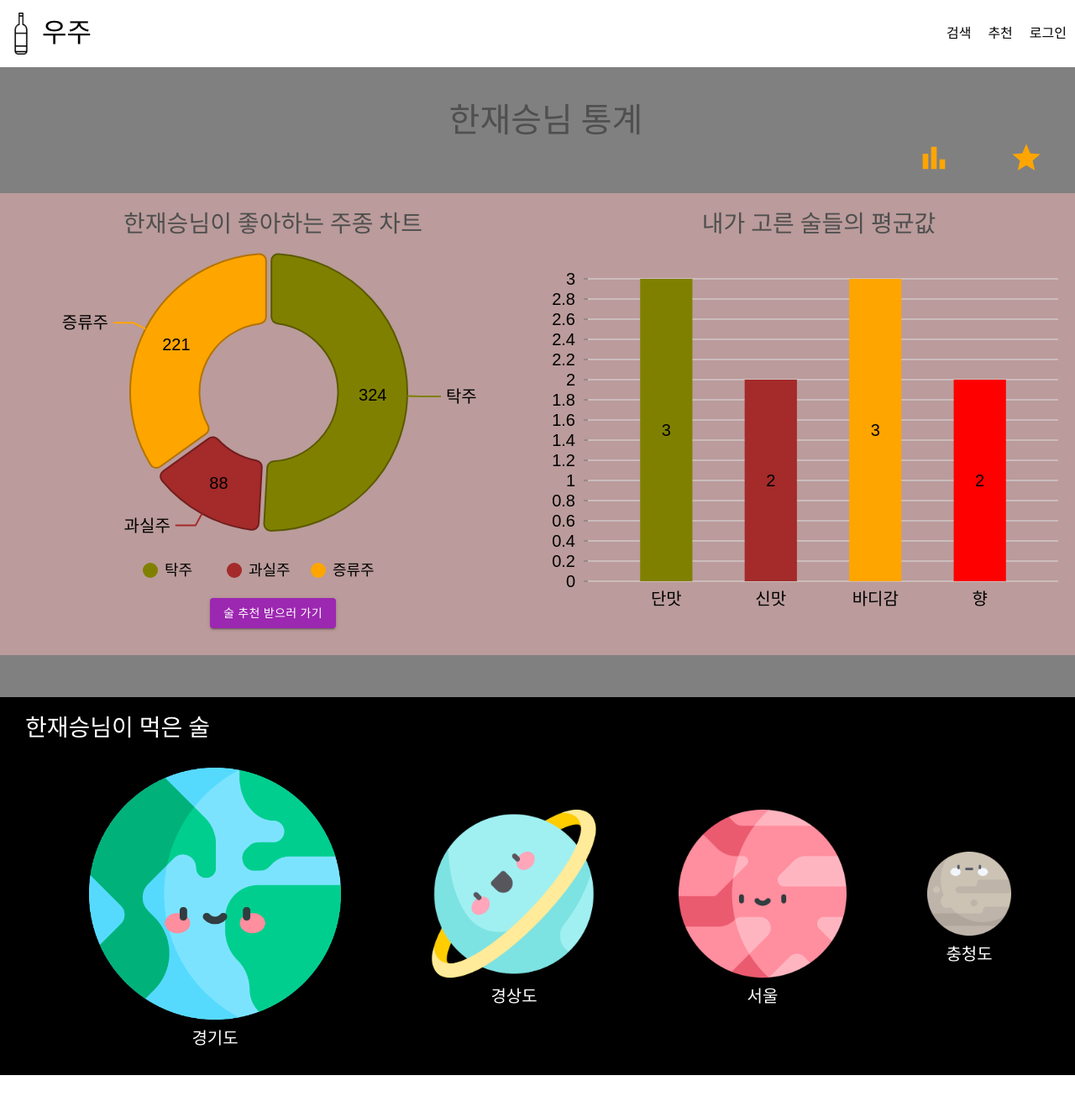
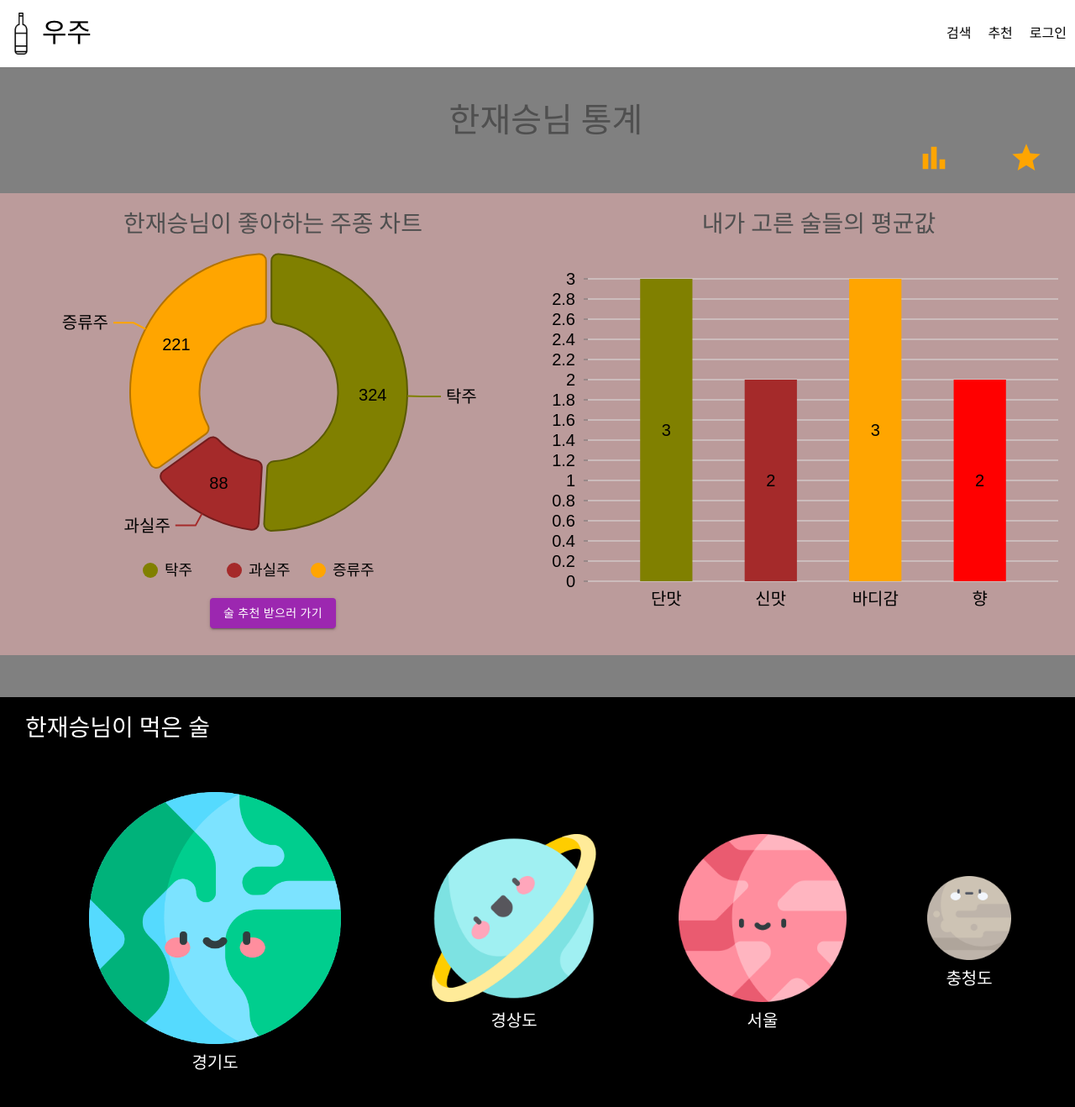
Before and after one commit to SPAMallday/WouldU, a React (Create React App) app in the folder frontend/: page /mypage in a window 1280 px wide. Shown: the top 1318 px of the page at 84% size. Before the commit the page ends 1280 px from the top, so only its background shows below. Built offline with nearby package versions, Linux system fonts and the light colour scheme.

Commit message:
[refactor] mypage

```diff
--- a/frontend/src/components/mypage/MyCollection.js
+++ b/frontend/src/components/mypage/MyCollection.js
@@ -123,7 +123,7 @@ const StyledWrapper = styled.div`
   #main {
     margin-top: 50px;
     width: 1300px;
-    height: 450px;
+    height: 500px;
     background: black;
   }
   #title {
@@ -135,6 +135,7 @@ const StyledWrapper = styled.div`
   }
 
   #space {
+    height: 400px;
     display: flex;
     justify-content: space-evenly;
     align-items: center;
--- a/frontend/src/views/mypage/MyPage.js
+++ b/frontend/src/views/mypage/MyPage.js
@@ -23,6 +23,8 @@ export default function MyPage() {
       })
       .catch();
       */
+
+    //setUserName(sessionStorage.getItem("Nick"));
     setUserName("한재승");
     //주종차트데이터
     setCateData([
```
